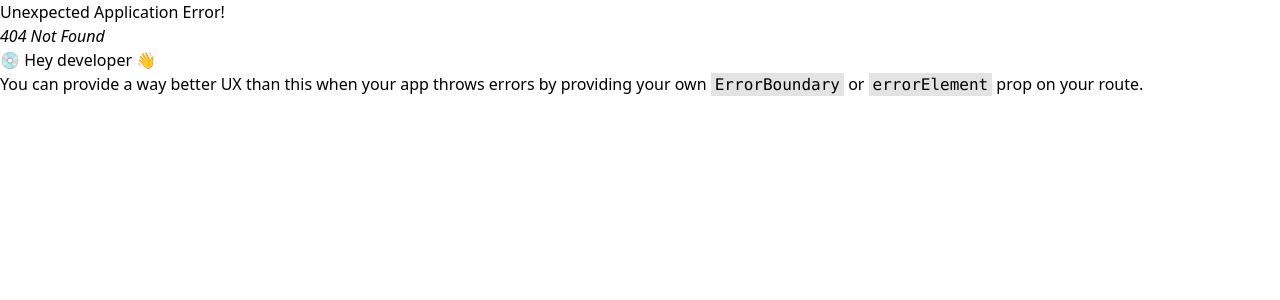
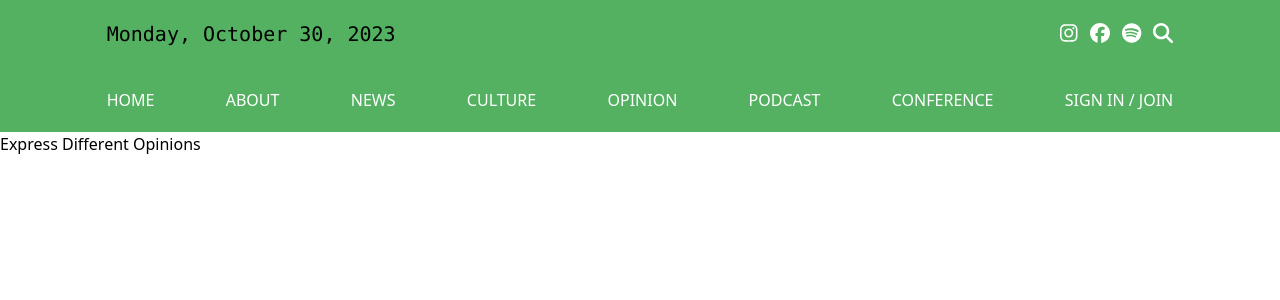
Before and after one commit to drPod/Community-Corner-Web, a React (Vite) app: page /opinion in a window 1280 px wide. Before the commit this address had no page. Shown: the top 300 px of the page. Built offline with nearby package versions, Linux system fonts and the light colour scheme.

Commit message:
made all the different pages, added navigation, added a navbar to each page and added a header to each page

```diff
--- a/src/App.jsx
+++ b/src/App.jsx
@@ -1,13 +1,51 @@
-import { createBrowserRouter, RouterProvider } from "react-router-dom"
+import { createBrowserRouter, RouterProvider, Router } from "react-router-dom"
 import Home from "./pages/Home"
-
+import About from "./pages/About"
+import News from "./pages/News"
+import Opinion from "./pages/Opinion"
+import Culture from "./pages/Culture"
+import Conference from "./pages/Conference"
+import Podcast from "./pages/Podcast"
+import Login from "./pages/Login"
 
 function App() {
   const BrowserRouter = createBrowserRouter([
     {
       path: "/",
       element: <Home />
-    }
+    },
+    {
+      path: "home",
+      element: <Home />
+    },
+    {
+      path: "about",
+      element: <About />
+    },
+    {
+      path: "news",
+      element: <News />
+    },
+    {
+      path: "culture",
+      element: <Culture />
+    },
+    {
+      path: "podcast",
+      element: <Podcast />
+    },
+    {
+      path: "opinion",
+      element: <Opinion />
+    },
+    {
+      path: "conference",
+      element: <Conference />
+    },
+    {
+      path: "login",
+      element: <Login />
+    },
   ])
 
   return (
@@ -16,3 +54,6 @@ function App() {
 }
 
 export default App
+
+
+App.js
--- a/src/components/home/Navbar.jsx
+++ b/src/components/home/Navbar.jsx
@@ -2,6 +2,7 @@ import { FontAwesomeIcon } from '@fortawesome/react-fontawesome'
 import { faInstagram, faFacebook, faSpotify } from '@fortawesome/free-brands-svg-icons'
 import { faSearch } from '@fortawesome/free-solid-svg-icons'
 import logo from '../../assets/Logo.png'
+import { Link } from 'react-router-dom'
 
 const Navbar = () => {
     const currentDate = new Date().toLocaleDateString('en-US', {
@@ -12,7 +13,7 @@ const Navbar = () => {
     })
 
     const links = [
-        "about", "news", "culture", "opinion", "podcast", "conference"
+        "home", "about", "news", "culture", "opinion", "podcast", "conference"
     ]
 
     return (
@@ -37,10 +38,11 @@ const Navbar = () => {
             <div className="w-5/6 flex flex-row justify-between text-white">
                 {
                     links.map(link => (
-                        <a href="#" className="hover:text-black">{link.toUpperCase()}</a>
+                        <Link to={`/${link}`} key={link} className="hoover:text-black">{link.toUpperCase()}</Link>
+                        // <a href="/about" className="hover:text-black">{link.toUpperCase()}</a>
                     ))
                 }
-                <button>SIGN IN / JOIN</button>
+                <Link to="/login">SIGN IN / JOIN</Link>
             </div>
         </div>
     )
--- /dev/null
+++ b/src/pages/About.jsx
@@ -0,0 +1,15 @@
+import * as React from 'react';
+import Navbar from "../components/home/Navbar"
+
+export default function About(){
+    return (
+        <div>
+            <Navbar />
+            <div>
+                <h1>About Us</h1>
+                <h3>What is Community Corner?</h3>
+                <p>Enter stuff about who we are, our purpose, etc</p>
+            </div>
+        </div>
+    )
+}
--- /dev/null
+++ b/src/pages/Conference.jsx
@@ -0,0 +1,13 @@
+import * as React from 'react';
+import Navbar from "../components/home/Navbar"
+
+export default function Conference(){
+    return (
+        <div>
+            <Navbar />
+            <div>
+                <h1>Um no idea what to put here.</h1>
+            </div>
+        </div>
+    )
+}
--- /dev/null
+++ b/src/pages/Culture.jsx
@@ -0,0 +1,13 @@
+import * as React from 'react';
+import Navbar from "../components/home/Navbar"
+
+export default function Culture(){
+    return (
+        <div>
+            <Navbar />
+            <div>
+                <h1>Embrace different Cultures</h1>
+            </div>
+        </div>
+    )
+}
--- a/src/pages/Home.jsx
+++ b/src/pages/Home.jsx
@@ -4,7 +4,7 @@ import Footer from "../components/home/Footer"
 import "../components/animations/FadeIn.css"
 import { useState, useEffect } from "react"
 
-export default function Home() {
+export default function Home({ navigation }) {
     const [step, setStep] = useState(0)
     useEffect(() => {
         const interval = setInterval(() => {
@@ -31,6 +31,7 @@ export default function Home() {
             description: "Lorem ipsum dolor sit amet, consectetur adipiscing elit. Sed euismod, nisl quis aliquam ultricies, nisl"
         }
     ]
+
     const images = ["url(/placeholder.png)", "url(/Logo.png)", "url(/placeholder.png)", "url(/Logo.png)"]
     return (
         <Container>
--- /dev/null
+++ b/src/pages/Login.jsx
@@ -0,0 +1,10 @@
+import * as React from 'react';
+import Navbar from "../components/home/Navbar"
+
+export default function Login(){
+    return (
+        <div>
+            <Navbar />
+        </div>
+    )
+}
--- /dev/null
+++ b/src/pages/News.jsx
@@ -0,0 +1,13 @@
+import * as React from 'react';
+import Navbar from "../components/home/Navbar"
+
+export default function News(){
+    return (
+        <div>
+            <Navbar />
+            <div>
+                <h1>Access Many Articles and Exciting Reads!</h1>
+            </div>
+        </div>
+    )
+}
--- /dev/null
+++ b/src/pages/Opinion.jsx
@@ -0,0 +1,13 @@
+import * as React from 'react';
+import Navbar from "../components/home/Navbar"
+
+export default function Opinion(){
+    return (
+        <div>
+            <Navbar />
+            <div>
+                <h1>Express Different Opinions</h1>
+            </div>
+        </div>
+    )
+}
--- /dev/null
+++ b/src/pages/Podcast.jsx
@@ -0,0 +1,13 @@
+import * as React from 'react';
+import Navbar from "../components/home/Navbar"
+
+export default function Podcast(){
+    return (
+        <div>
+            <Navbar />
+            <div>
+                <h1>Listen to Our Podcasts</h1>
+            </div>
+        </div>
+    )
+}
```
Also changed, not shown: 1 other file (tests, documents, lock files or other folders).
